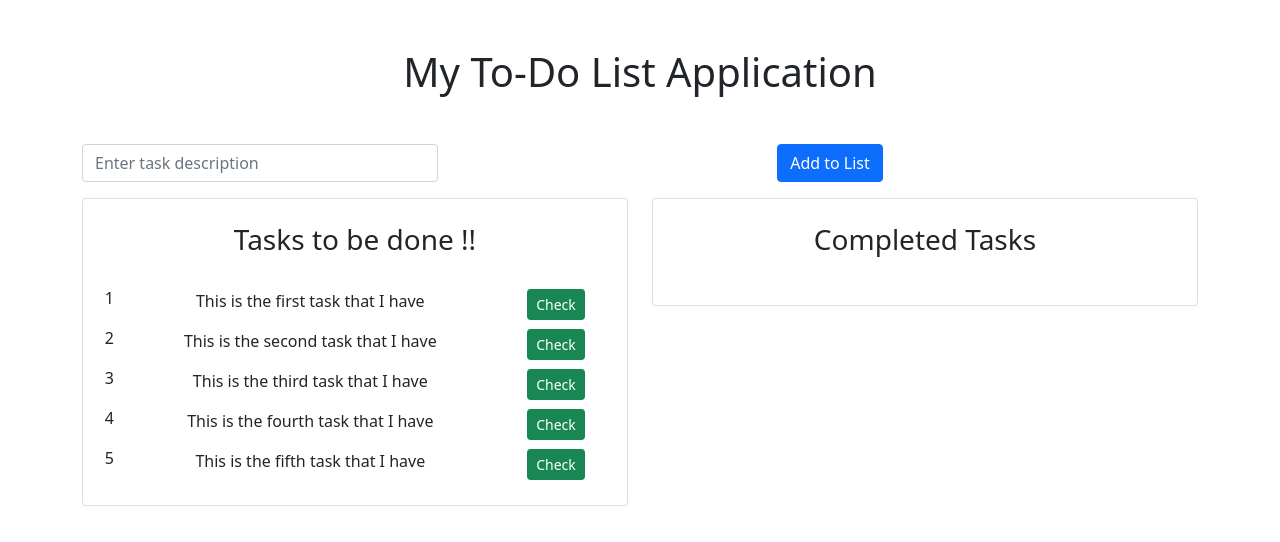
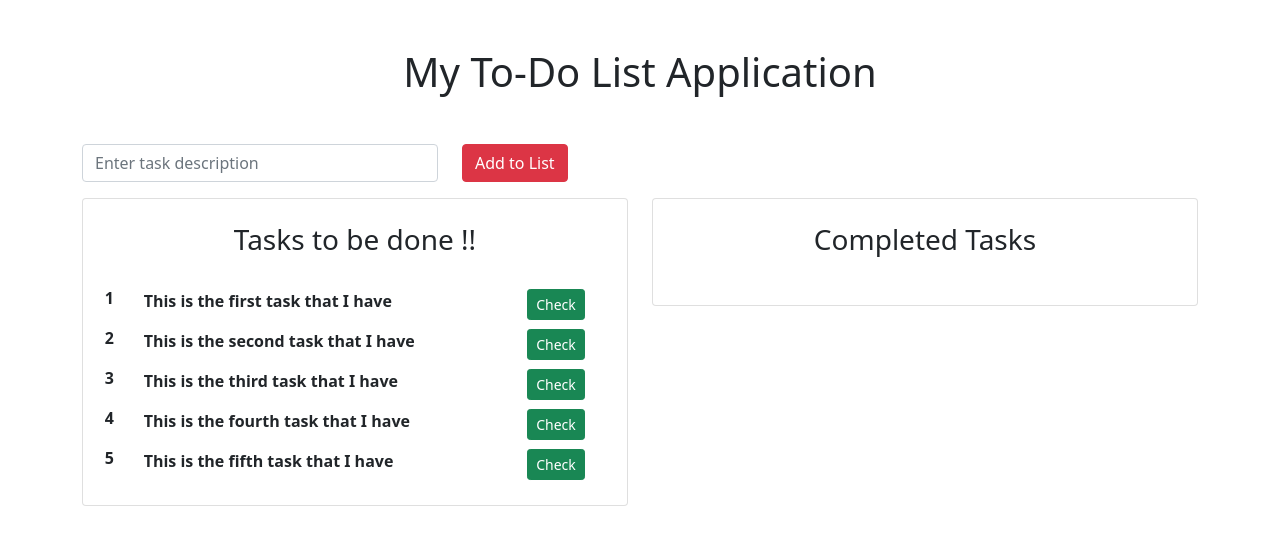
Before and after one commit to Subodh0/to-do-list-using-react, a React (Create React App) app: page / in a window 1280 px wide. Shown: the top 542 px of the page. Built offline with nearby package versions, Linux system fonts and the light colour scheme.

Commit message:
font corrected

```diff
--- a/src/components/list.js
+++ b/src/components/list.js
@@ -8,10 +8,10 @@ export default function List(props) {
         var html = Object.keys(list).map((item, index) => (
             <>
                 <div className = "col-1">
-                    <h6 className="font-weight-bold">{index + 1}</h6>
+                    <h6 className="fw-bold">{index + 1}</h6>
                 </div>
                 <div className='col-8'>
-                    <p className="font-weight-bold float-left">{list[item].description}</p>
+                    <p className="fw-bold float-start">{list[item].description}</p>
                 </div>
                 <div className = 'col-3'>
                     <button
--- a/src/components/taskForm.js
+++ b/src/components/taskForm.js
@@ -22,7 +22,7 @@ export default function TaskForm() {
                     />
                 </div>
                 <div className="col-8">
-                    <button className = "btn btn-primary float-left">Add to List</button>
+                    <button className = "btn btn-danger float-start">Add to List</button>
                 </div>
             </div>
         </section>
```
